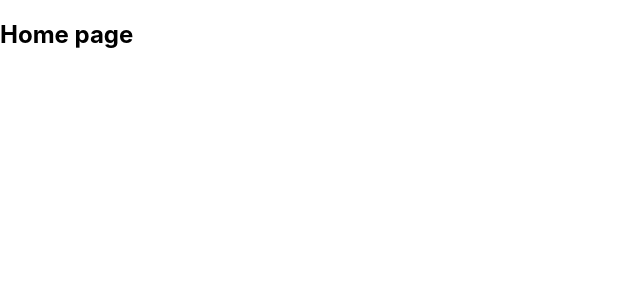
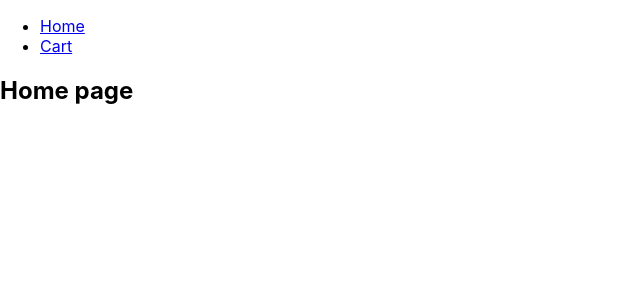
Before and after one commit to armansujoyan/react-redux-cart, a React (Create React App) app: page / in a window 1280 px wide. Shown: the top 300 px of the page, without its empty margins (0-640 px from the left). Built offline with nearby package versions, Linux system fonts and the light colour scheme.

Commit message:
Add simple navigation

```diff
--- a/src/App.js
+++ b/src/App.js
@@ -1,10 +1,12 @@
 import React, { Component } from 'react';
 import Router from './router'
+import Navigation from './components/navigation';
 
 class App extends Component {
   render() {
     return (
       <div>
+        <Navigation />
         <Router />
       </div>
     );
--- /dev/null
+++ b/src/components/navigation.js
@@ -0,0 +1,15 @@
+import React from 'react'
+import { NavLink } from 'react-router-dom'
+
+export default function Navigation() {
+  return (
+    <div>
+      <nav>
+          <ul>
+              <li><NavLink to="/">Home</NavLink></li>
+              <li><NavLink to="/cart">Cart</NavLink></li>
+          </ul>
+      </nav>
+    </div>
+  )
+}
```
